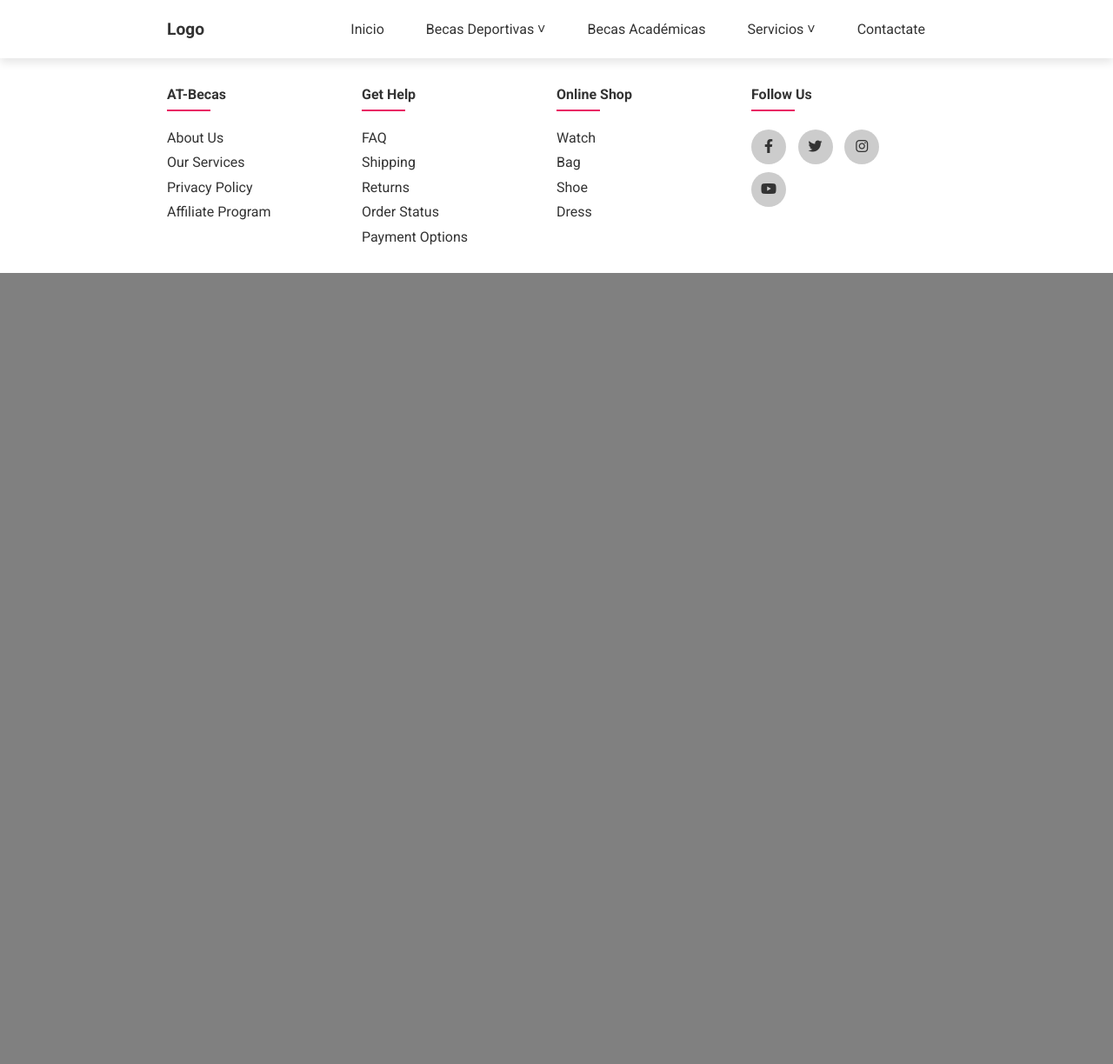
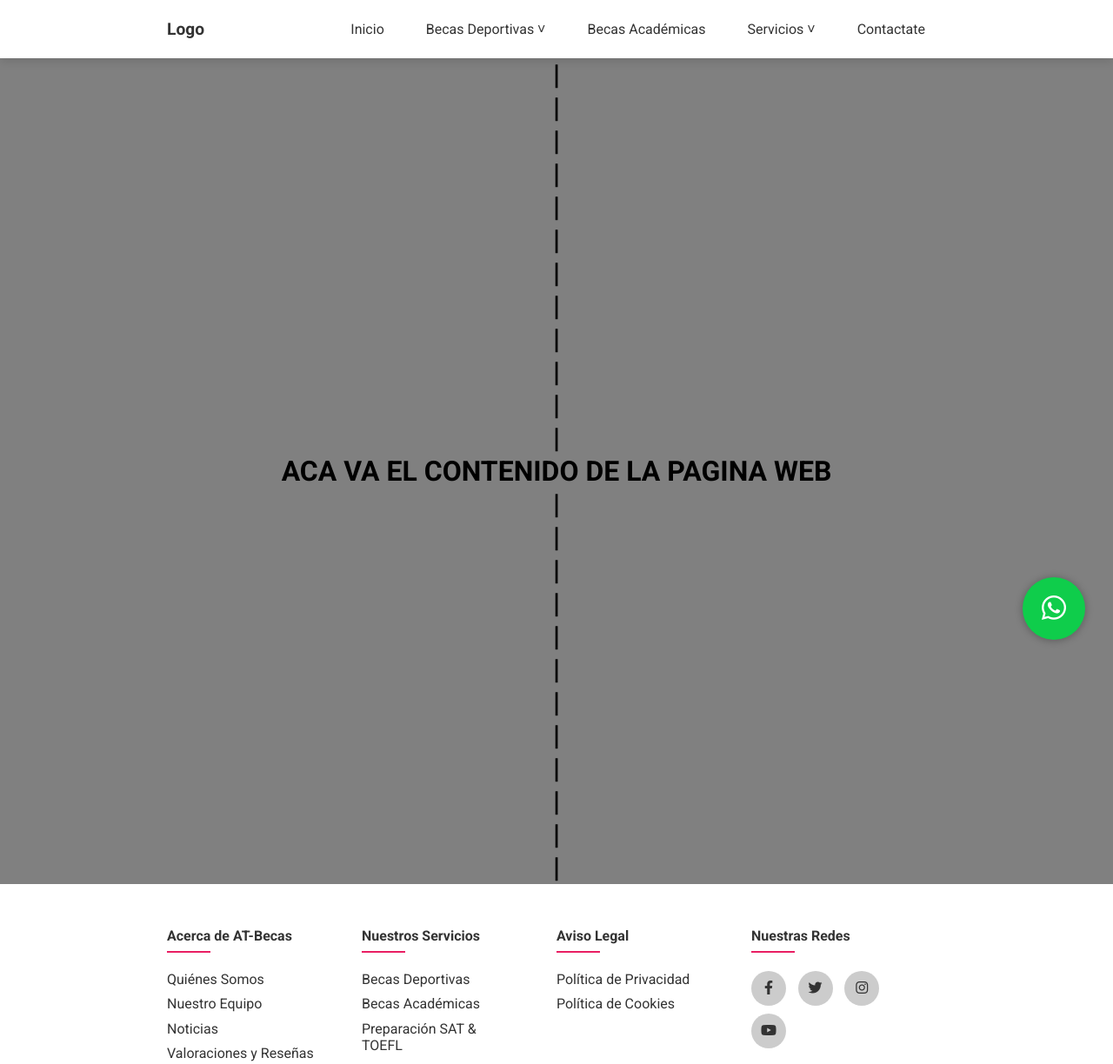
Before and after one commit to tomycabre/AT-Becas-USA, a plain HTML site: page landing.html in a window 1280 px wide. Shown: the whole page at 87% size. Drawn offline with Linux system fonts and the light colour scheme.

Commit message:
Added Whatsapp link, Updated Footer

```diff
--- a/css/main.css
+++ b/css/main.css
@@ -134,7 +134,7 @@ svg {
   }
 }
 
-@media (max-width: 450px) {
+@media (max-width: 500px) {
   header {
     position: static;
   }
@@ -151,6 +151,7 @@ svg {
     background: #fff;
     border-top: 1px solid rgba(0, 0, 0, 0.5);
     display: none;
+    z-index: 2;
   }
 
   header .navbar ul li {
@@ -178,6 +179,22 @@ main {
   margin-top: 4.2rem;
 }
 
+.btn-wsp {
+  position: fixed;
+  width: 4.5rem;
+  height: 4.5rem;
+  line-height: 4.5rem;
+  bottom: 4rem;
+  right: 2rem;
+  background: #0fcd4b;
+  color: #ffffff;
+  border-radius: 50px;
+  text-align: center;
+  font-size: 2rem;
+  box-shadow: 0px 1px 10px rgba(0, 0, 0, 0.3);
+  z-index: 100;
+}
+
 /*! MAIN MEDIA QUERIES */
 @media (max-width: 791px) {
   main {
@@ -193,7 +210,7 @@ footer {
 
 .footer-container {
   width: 100%;
-  padding: 2rem 0;
+  padding: 3.125rem 0;
 }
 
 .footer-container ul {
@@ -315,7 +332,7 @@ footer {
   }
 }
 
-@media (max-width: 450px) {
+@media (max-width: 500px) {
   .footer-container-col {
     width: 100%;
     margin-bottom: 1.9rem;
--- a/landing.html
+++ b/landing.html
@@ -66,7 +66,36 @@
     <!--? © Tomas Cabrera | Github: https://github.com/tomycabre | All Rights Reserved -->
     <!--! MAIN -->
     <!--* The main will differ in each page of the website-->
-    <main></main>
+    <main style="text-align: center">
+      <h1>|</h1>
+      <h1>|</h1>
+      <h1>|</h1>
+      <h1>|</h1>
+      <h1>|</h1>
+      <h1>|</h1>
+      <h1>|</h1>
+      <h1>|</h1>
+      <h1>|</h1>
+      <h1>|</h1>
+      <h1>|</h1>
+      <h1>|</h1>
+      <h1>ACA VA EL CONTENIDO DE LA PAGINA WEB</h1>
+      <h1>|</h1>
+      <h1>|</h1>
+      <h1>|</h1>
+      <h1>|</h1>
+      <h1>|</h1>
+      <h1>|</h1>
+      <h1>|</h1>
+      <h1>|</h1>
+      <h1>|</h1>
+      <h1>|</h1>
+      <h1>|</h1>
+      <h1>|</h1>
+      <a href="https://wa.link/f1h1rm" class="btn-wsp" target="_blank">
+        <i class="fab fa-whatsapp"></i>
+      </a>
+    </main>
     <!--? © Tomas Cabrera | Github: https://github.com/tomycabre | All Rights Reserved -->
     <!--! FOOTER -->
     <!--* The footer will be the main element in every page of the website -->
@@ -74,40 +103,48 @@
       <div class="footer-container">
         <div class="footer-container-row">
           <div class="footer-container-col">
-            <h4>AT-Becas</h4>
+            <h4>Acerca de AT-Becas</h4>
             <ul>
-              <li><a href="#">About Us</a></li>
-              <li><a href="#">Our Services</a></li>
-              <li><a href="#">Privacy Policy</a></li>
-              <li><a href="#">Affiliate Program</a></li>
+              <li><a href="#">Quiénes Somos</a></li>
+              <li><a href="#">Nuestro Equipo</a></li>
+              <li><a href="#">Noticias</a></li>
+              <li><a href="#">Valoraciones y Reseñas</a></li>
             </ul>
           </div>
           <div class="footer-container-col">
-            <h4>Get Help</h4>
+            <h4>Nuestros Servicios</h4>
             <ul>
-              <li><a href="#">FAQ</a></li>
-              <li><a href="#">Shipping</a></li>
-              <li><a href="#">Returns</a></li>
-              <li><a href="#">Order Status</a></li>
-              <li><a href="#">Payment Options</a></li>
+              <li><a href="#">Becas Deportivas</a></li>
+              <li><a href="#">Becas Académicas</a></li>
+              <li><a href="#">Preparación SAT & TOEFL</a></li>
             </ul>
           </div>
           <div class="footer-container-col">
-            <h4>Online Shop</h4>
+            <h4>Aviso Legal</h4>
             <ul>
-              <li><a href="#">Watch</a></li>
-              <li><a href="#">Bag</a></li>
-              <li><a href="#">Shoe</a></li>
-              <li><a href="#">Dress</a></li>
+              <li><a href="#">Política de Privacidad</a></li>
+              <li><a href="#">Política de Cookies</a></li>
             </ul>
           </div>
           <div class="footer-container-col">
-            <h4>Follow Us</h4>
+            <h4>Nuestras Redes</h4>
             <div class="social-links">
-              <a href="#" class="fb"><i class="fab fa-facebook-f"></i></a>
-              <a href="#" class="tw"><i class="fab fa-twitter"></i></a>
-              <a href="#" class="ig"><i class="fab fa-instagram"></i></a>
-              <a href="#" class="yt"><i class="fab fa-youtube"></i></a>
+              <a
+                href="https://www.facebook.com/profile.php?id=100083661506889"
+                class="fb"
+                ><i class="fab fa-facebook-f" target="_blank"></i
+              ></a>
+              <a href="https://twitter.com/atbecasusa" class="tw"
+                ><i class="fab fa-twitter" target="_blank"></i
+              ></a>
+              <a href="https://www.instagram.com/atbecasusa/" class="ig"
+                ><i class="fab fa-instagram" target="_blank"></i
+              ></a>
+              <a
+                href="https://www.youtube.com/channel/UCjKslg_64t5Bk9gZ2sxvFiA"
+                class="yt"
+                ><i class="fab fa-youtube" target="_blank"></i
+              ></a>
             </div>
           </div>
         </div>
```
